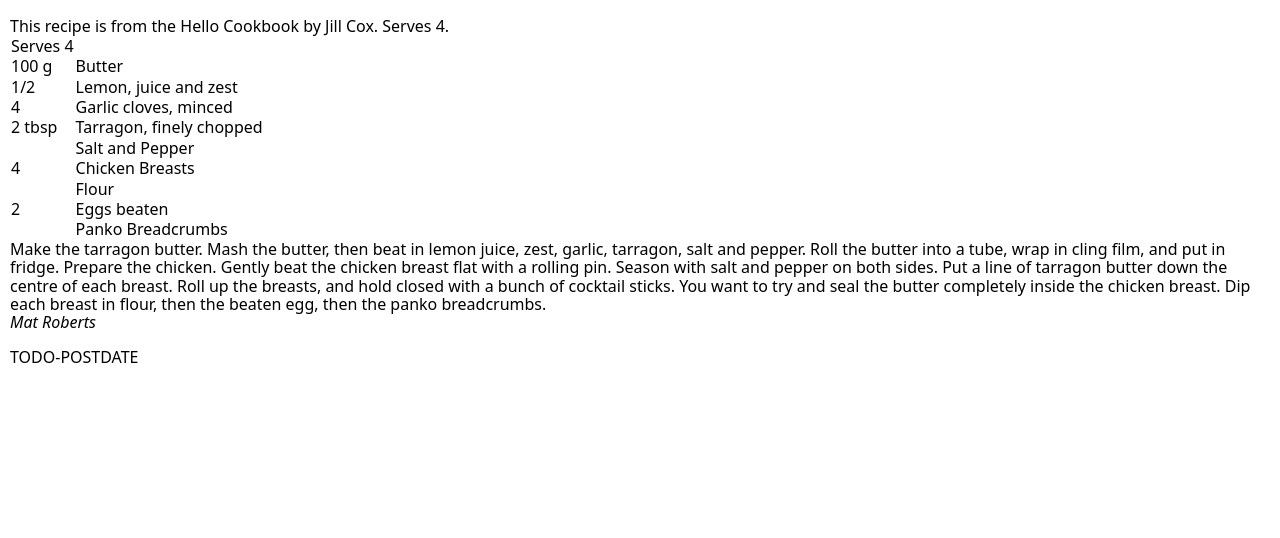
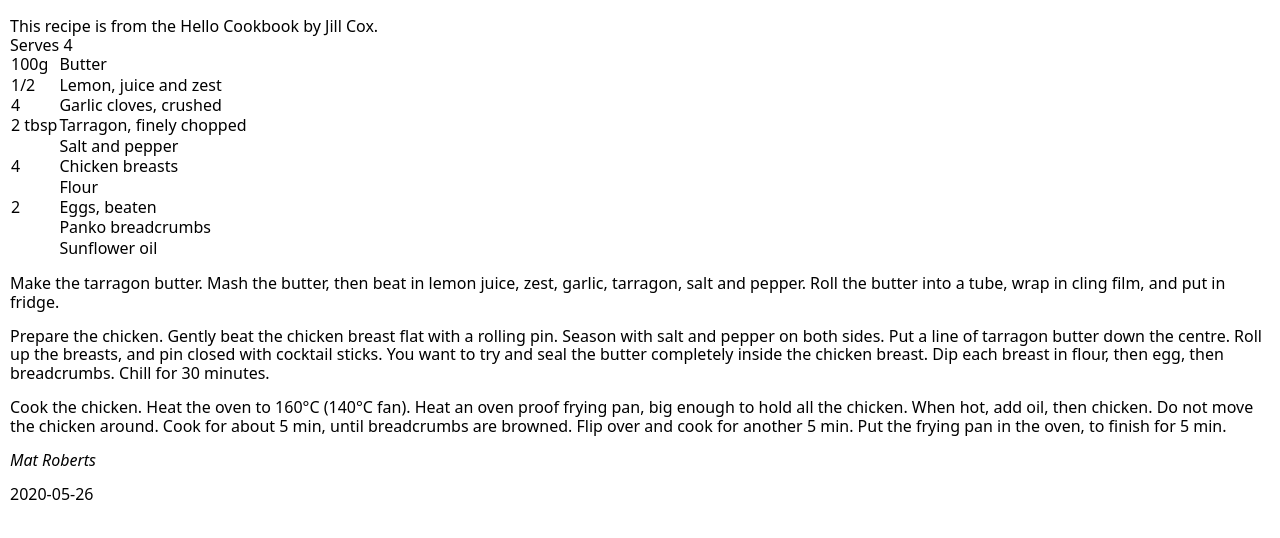
Before and after one commit to matroberts/recipes, a plain HTML site: page site/chicken-kiev.html in a window 1280 px wide. Shown: the part 148-686 px from the top of the page. Drawn offline with Linux system fonts and the light colour scheme.

Commit message:
more on chicken kiev

```diff
--- a/site/chicken-kiev.html
+++ b/site/chicken-kiev.html
@@ -21,42 +21,55 @@
 
 <article>
 	<h1>Chicken Kiev</h1>
+	<section class="intro">
 	This recipe is from the Hello Cookbook by Jill Cox.
+	</section>
 
-    Serves 4.
-
-	<table>
-		<tr><td>Serves 4</td><td></td></tr>
-		<tr><td>100 g</td><td>Butter</td></tr>
+	<div class="serves">Serves 4</div>
+	<table class="ingredients">
+		<tr><td>100g</td><td>Butter</td></tr>
 		<tr><td>1/2 </td><td>Lemon, juice and zest</td></tr>
-		<tr><td>4</td><td>Garlic cloves, minced</td></tr>
+		<tr><td>4</td><td>Garlic cloves, crushed</td></tr>
 		<tr><td>2 tbsp</td><td>Tarragon, finely chopped</td></tr>
-		<tr><td></td><td>Salt and Pepper</td></tr>
-		<tr><td>4</td><td>Chicken Breasts</td></tr>
+		<tr><td></td><td>Salt and pepper</td></tr>
+		<tr><td>4</td><td>Chicken breasts</td></tr>
 		<tr><td></td><td>Flour</td></tr>
-		<tr><td>2</td><td>Eggs beaten</td></tr>
-		<tr><td></td><td>Panko Breadcrumbs</td></tr>
+		<tr><td>2</td><td>Eggs, beaten</td></tr>
+		<tr><td></td><td>Panko breadcrumbs</td></tr>
+		<tr><td></td><td>Sunflower oil</td></tr>
 	</table>
-
+	<section class="method">
+		<p>
 			Make the tarragon butter.
 			Mash the butter, then beat in lemon juice, zest, garlic, tarragon, salt and pepper.
 			Roll the butter into a tube, wrap in cling film, and put in fridge.
-
+		</p>
+		<p>
 			Prepare the chicken.
 			Gently beat the chicken breast flat with a rolling pin.
 			Season with salt and pepper on both sides.
-    Put a line of tarragon butter down the centre of each breast.
-	Roll up the breasts, and hold closed with a bunch of cocktail sticks.
+			Put a line of tarragon butter down the centre.
+			Roll up the breasts, and pin closed with cocktail sticks.
 			You want to try and seal the butter completely inside the chicken breast.
-	Dip each breast in flour, then the beaten egg, then the panko breadcrumbs.
-
-
+			Dip each breast in flour, then egg, then breadcrumbs.
+			Chill for 30 minutes.
+		</p>
+		<p>
+			Cook the chicken.
+			Heat the oven to 160&deg;C (140&deg;C fan).
+			Heat an oven proof frying pan, big enough to hold all the chicken.
+			When hot, add oil, then chicken. Do not move the chicken around.
+			Cook for about 5 min, until breadcrumbs are browned.
+			Flip over and cook for another 5 min.
+			Put the frying pan in the oven, to finish for 5 min.
+		</p>
+	</section>
 
 </article>
 
 <footer>
     <address class="author">Mat Roberts</address>
-    <p><time datetime="TODO-POSTDATE">TODO-POSTDATE</time></p>
+    <p><time datetime="2020-05-26">2020-05-26</time></p>
 </footer>
 </body>
 </html>
```
Lines whose indentation alone changed are shown as unchanged.
